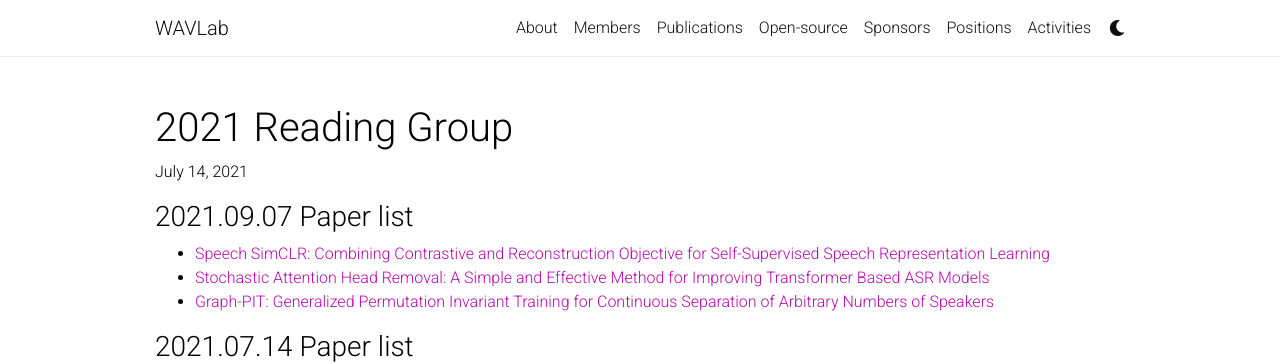
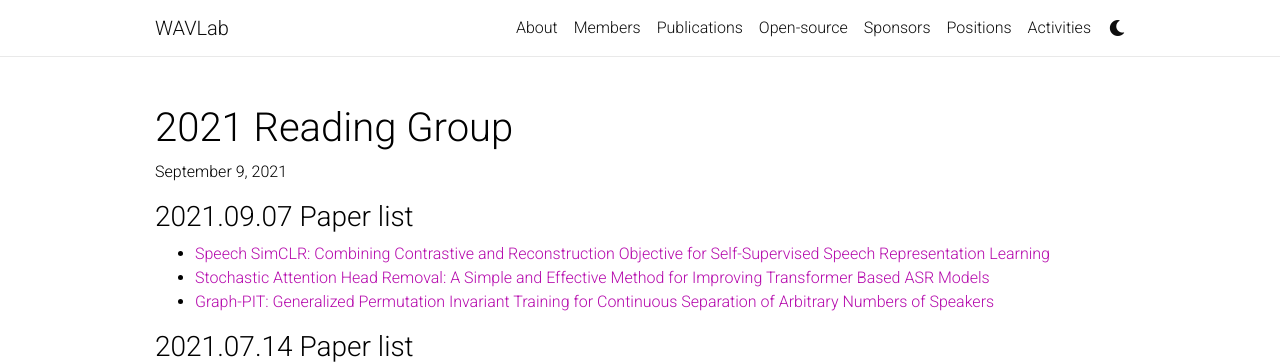
Before and after one commit to shinjiwlab/shinjiwlab.github.io, a Jekyll site: the page built from _posts/2021-07-13-reading-group.md, in a window 1280 px wide. Shown: the top 364 px of the page. Built offline with Jekyll 4.4.1, drawn with Linux system fonts in a browser that asks for light colours; nearby versions of some CDN libraries; a style sheet for code colours, icons or effects is not loaded; some of the changed lines change nothing that is shown.

Commit message:
Updated post date

```diff
--- a/_posts/2021-07-13-reading-group.md
+++ b/_posts/2021-07-13-reading-group.md
@@ -1,7 +1,7 @@
 ---
 layout: post
 title: 2021 Reading Group
-date: 2021-07-14 11:00:00-0800
+date: 2021-09-09 09:00:00-0800
 description: Paper list and comments for reading group
 comments: false
 ---
```
